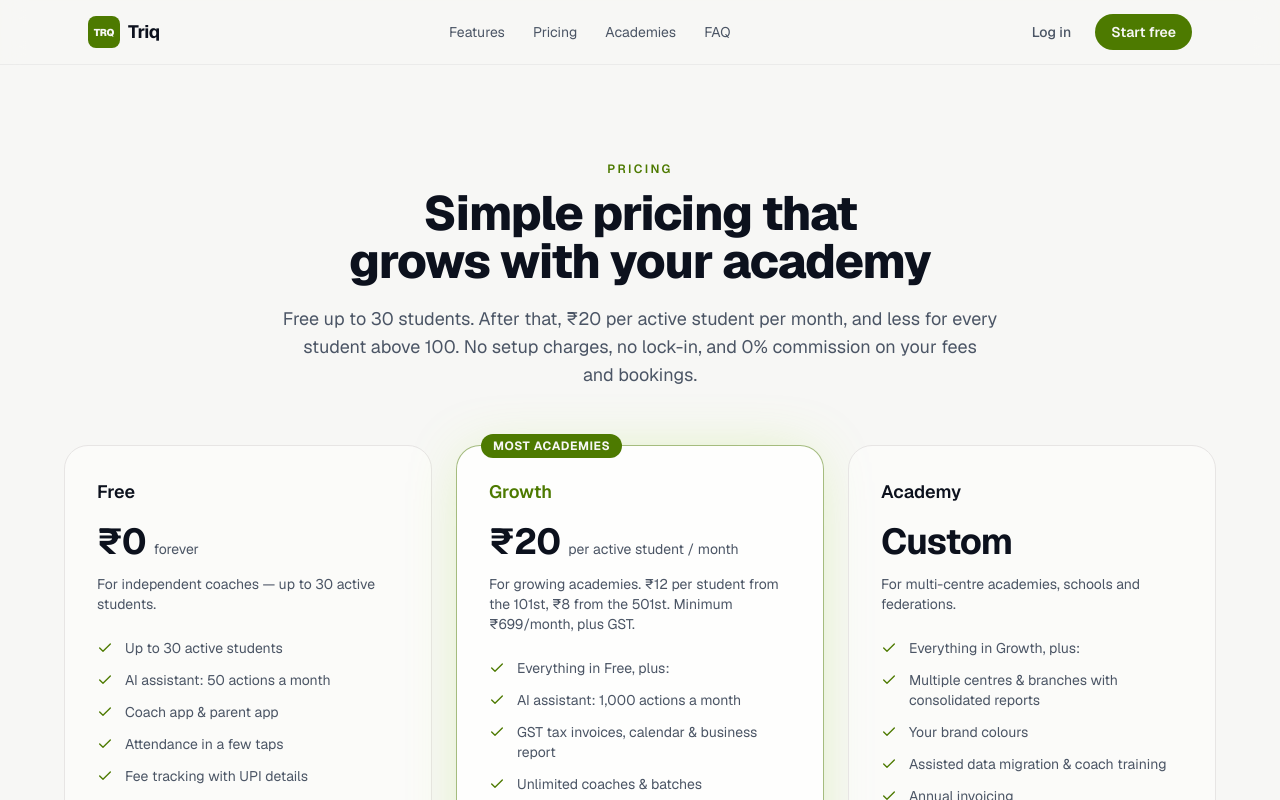
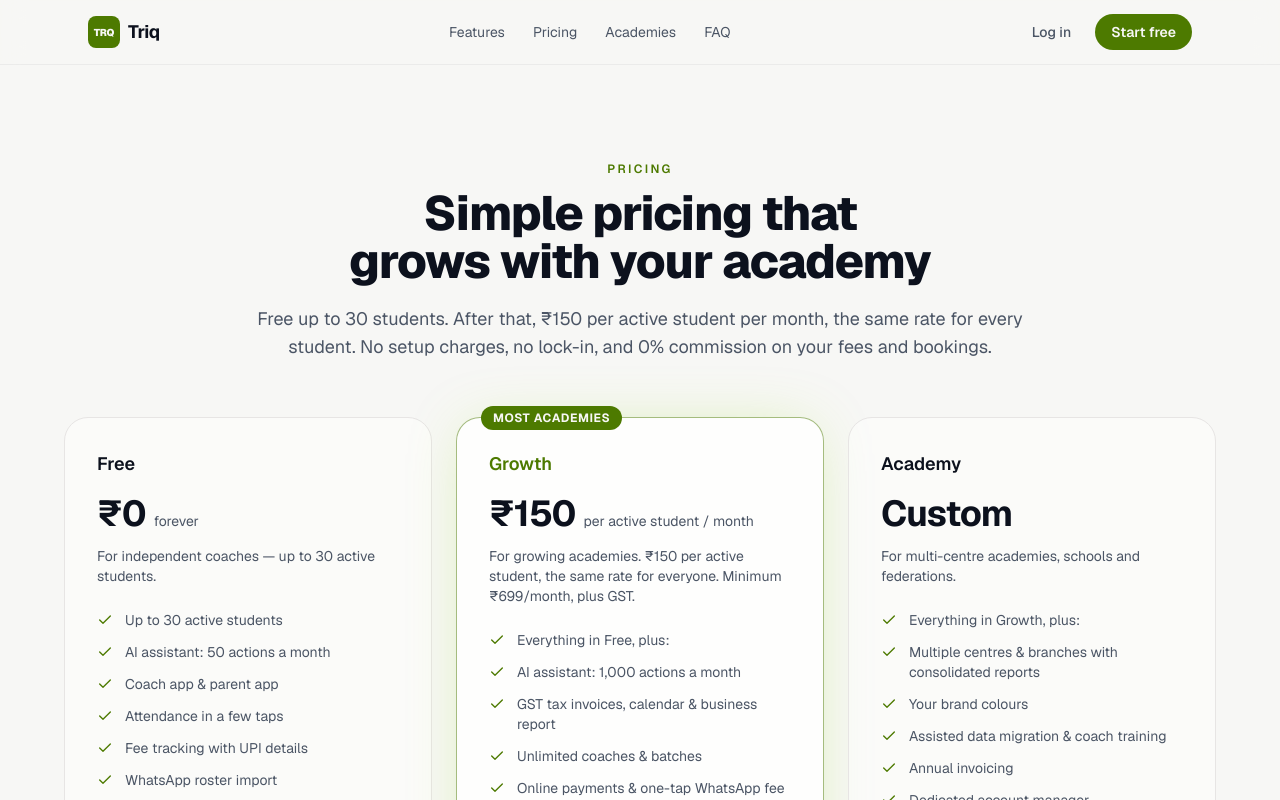
Before and after one commit to kartikeyatitu/Play, a Next.js app: page /pricing in a window 1280 px wide. Shown: the top 800 px of the page. Built offline with nearby package versions, Linux system fonts and the light colour scheme; no server answers.

Commit message:
Pricing: ₹150 per active student, same rate for every student (founder-approved 2026-10-29); minimum ₹699 unchanged
Co-Authored-By: Claude Haiku 5.5 <noreply@anthropic.com>
Claude-Session: https://claude.ai/code/session_01SHFsy2bnwW7XvrtnTNaszP

```diff
--- a/src/app/pricing/page.tsx
+++ b/src/app/pricing/page.tsx
@@ -7,7 +7,7 @@ import { Faq } from "@/components/marketing/sections";
 import { DemoSection, buildUtm } from "@/components/marketing/demo-section";
 
 const title = `Pricing — Triq | Free up to ${FREE_PLAN.maxStudents} students`;
-const description = `Free up to ${FREE_PLAN.maxStudents} students. Growth from ${formatINR(GROWTH_PLAN.perStudentMonthly)} per active student per month, lower above 100 students (minimum ${formatINR(GROWTH_PLAN.minMonthly)}, plus GST). 0% commission on fees and bookings. Founding academies get ${FOUNDING_OFFER.discountPercent}% off for ${FOUNDING_OFFER.months} months.`;
+const description = `Free up to ${FREE_PLAN.maxStudents} students. Growth from ${formatINR(GROWTH_PLAN.perStudentMonthly)} per active student per month (minimum ${formatINR(GROWTH_PLAN.minMonthly)}, plus GST). 0% commission on fees and bookings. Founding academies get ${FOUNDING_OFFER.discountPercent}% off for ${FOUNDING_OFFER.months} months.`;
 
 export const metadata: Metadata = {
   title,
@@ -35,7 +35,7 @@ export default async function PricingPage({
             </h1>
             <p className="mt-5 text-pretty text-lg text-ink-muted">
               Free up to {FREE_PLAN.maxStudents} students. After that, {formatINR(GROWTH_PLAN.perStudentMonthly)} per active student
-              per month, and less for every student above 100. No setup charges, no lock-in, and 0% commission on your fees and bookings.
+              per month, the same rate for every student. No setup charges, no lock-in, and 0% commission on your fees and bookings.
             </p>
           </div>
           <PlanCards />
--- a/src/components/marketing/sections.tsx
+++ b/src/components/marketing/sections.tsx
@@ -669,7 +669,7 @@ export const FAQS: { q: string; a: string }[] = [
   },
   {
     q: "How does Growth pricing work?",
-    a: `${formatINR(GROWTH_PLAN.tiers[0].perStudent)} per active student per month for the first 100 students, ${formatINR(GROWTH_PLAN.tiers[1].perStudent)} for students 101 to 500, and ${formatINR(GROWTH_PLAN.tiers[2].perStudent)} after that, with a minimum of ${formatINR(GROWTH_PLAN.minMonthly)}/month. Prices are before 18% GST. Pay yearly and get ${ANNUAL_FREE_MONTHS} months free. An active student is one enrolled in at least one batch that month. Students who have left or paused aren't billed.`,
+    a: `${formatINR(GROWTH_PLAN.perStudentMonthly)} per active student per month, the same rate for every student, with a minimum of ${formatINR(GROWTH_PLAN.minMonthly)}/month. Prices are before 18% GST. Pay yearly and get ${ANNUAL_FREE_MONTHS} months free. An active student is one enrolled in at least one batch that month. Students who have left or paused aren't billed.`,
   },
   {
     q: "Do you take a cut of fees or court bookings?",
--- a/src/lib/pricing.ts
+++ b/src/lib/pricing.ts
@@ -64,12 +64,12 @@ export const GROWTH_PLAN = {
   id: "growth",
   name: "Growth",
   tiers: [
-    { upTo: 100, perStudent: 20 },
-    { upTo: 500, perStudent: 12 },
-    { upTo: null, perStudent: 8 },
+    { upTo: 100, perStudent: 150 },
+    { upTo: 500, perStudent: 150 },
+    { upTo: null, perStudent: 150 },
   ] as ReadonlyArray<{ upTo: number | null; perStudent: number }>,
-  /** Headline rate (first band). */
-  perStudentMonthly: 20,
+  /** Headline rate (flat per student, founder-set 2026-10-29). */
+  perStudentMonthly: 150,
   /** Minimum monthly bill (INR). */
   minMonthly: 699,
 } as const;
@@ -201,7 +201,7 @@ export const PLANS: PlanCard[] = [
     name: GROWTH_PLAN.name,
     price: formatINR(GROWTH_PLAN.perStudentMonthly),
     priceSuffix: "per active student / month",
-    blurb: `For growing academies. ${formatINR(GROWTH_PLAN.tiers[1].perStudent)} per student from the 101st, ${formatINR(GROWTH_PLAN.tiers[2].perStudent)} from the 501st. Minimum ${formatINR(GROWTH_PLAN.minMonthly)}/month, plus GST.`,
+    blurb: `For growing academies. ${formatINR(GROWTH_PLAN.perStudentMonthly)} per active student, the same rate for everyone. Minimum ${formatINR(GROWTH_PLAN.minMonthly)}/month, plus GST.`,
     features: [
       "Everything in Free, plus:",
       `AI assistant: ${AI_MONTHLY_ACTIONS.growth.toLocaleString("en-IN")} actions a month`,
```
Also changed, not shown: 1 other file (tests, documents, lock files or other folders).
